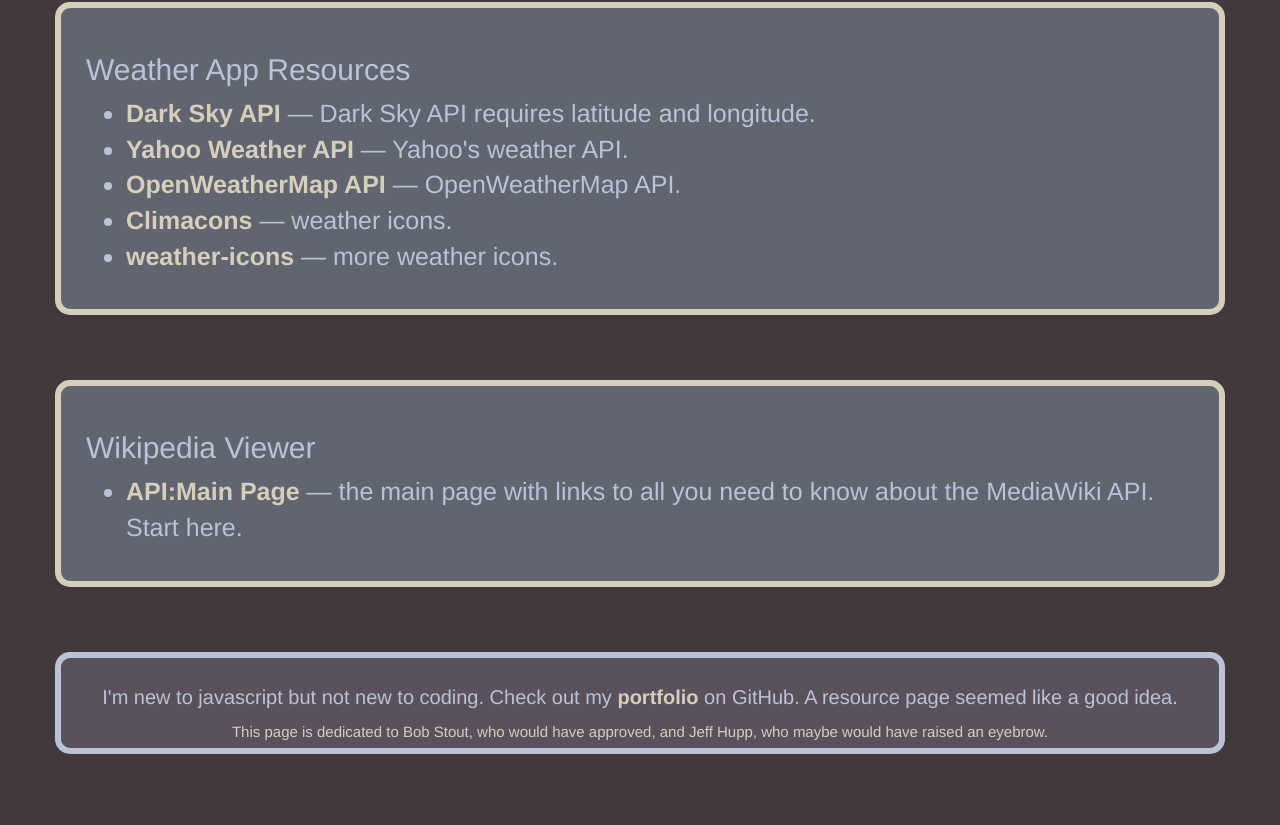
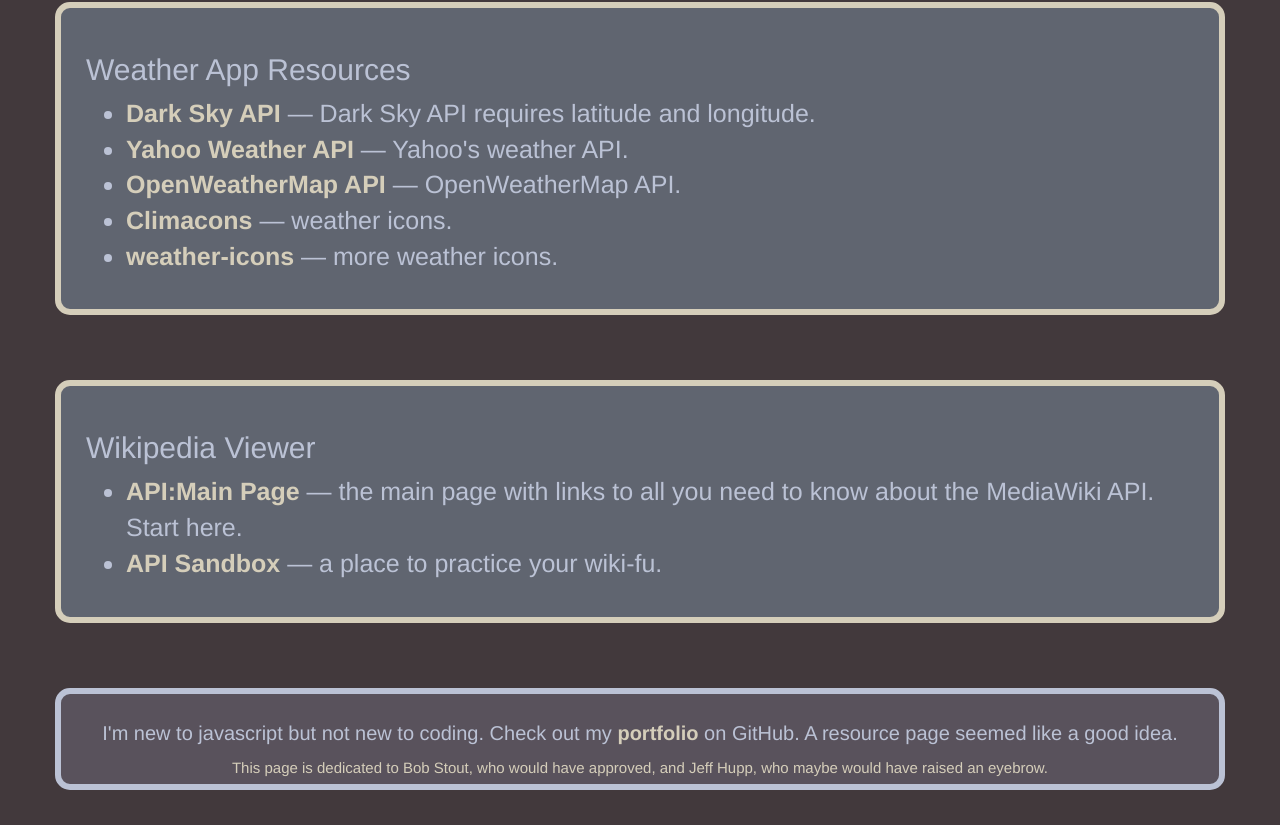
Before and after one commit to VorEver/fcc-resources, a plain HTML site: page index.html in a window 1280 px wide. Shown: the part 3069-3894 px from the top of the page. Before the commit the page ends 3858 px from the top, so only its background shows below. Drawn offline with nearby package versions, Linux system fonts and the light colour scheme; a script that the page names is missing.

Commit message:
added wiki resources

```diff
--- a/index.html
+++ b/index.html
@@ -119,7 +119,7 @@
 		<h2>Wikipedia Viewer</h2>
 		<ul>
 			<li><a href="https://www.mediawiki.org/wiki/API:Main_page" target="_blank">API:Main Page</a> &#151; the main page with links to all you need to know about the MediaWiki API. Start here.</li>
-
+			<li><a href="https://www.mediawiki.org/wiki/Special:ApiSandbox" target="_blank">API Sandbox</a> &#151; a place to practice your wiki-fu.</li>
 		</ul>
 	</div>
 </div>
```
